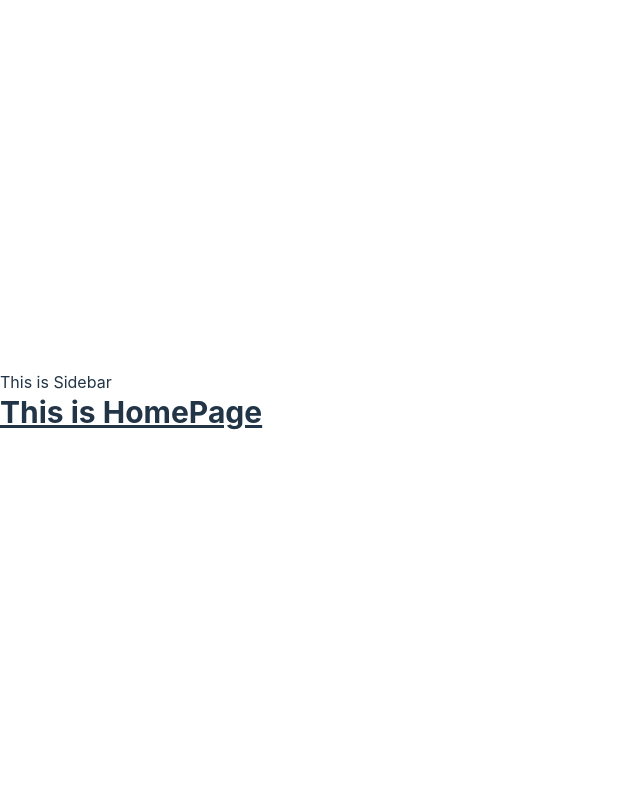
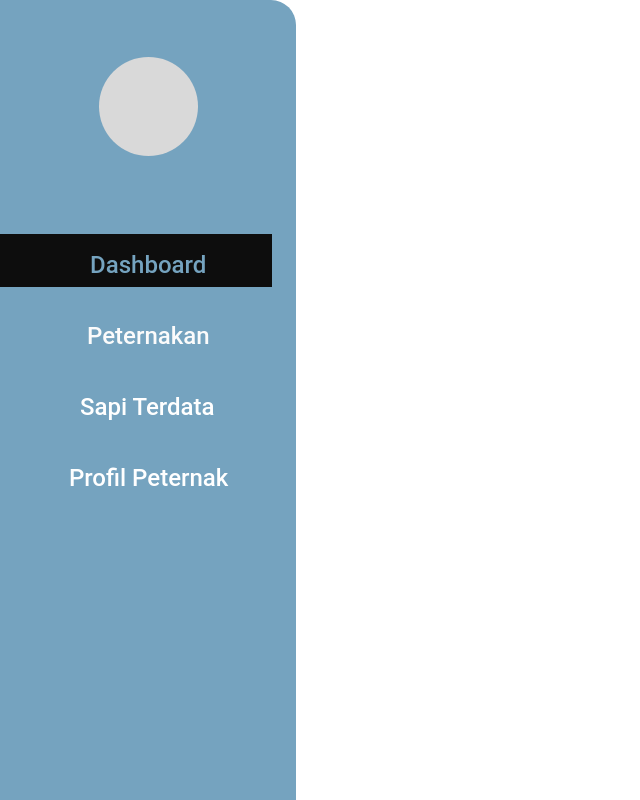
Before and after one commit to Capstone-B-14/kalkulembu-web-fe, a React (Vite) app: page / in a window 1280 px wide. Shown: the top 800 px of the page, without its empty margins (0-640 px from the left). Built offline with nearby package versions, Linux system fonts and the light colour scheme.

Commit message:
feat: Add Sidebar component

```diff
--- a/src/components/Sidebar/index.jsx
+++ b/src/components/Sidebar/index.jsx
@@ -1,3 +1,124 @@
 export default function Sidebar() {
-  return <div>This is Sidebar</div>;
+  return (
+    <div
+    className=""
+    style={{
+      position: "relative"
+          }}>
+      <div
+        style={{
+          width: 296,
+          height: 1080,
+          left: 0,
+          top: 0,
+          position: "absolute",
+          background: "#75A3BF",
+          borderBottomRightRadius: 25,
+          borderTopRightRadius: 25,
+        }}
+      />
+      <div
+        style={{
+          width: 272,
+          height: 725,
+          left: 0,
+          top: 234,
+          position: "absolute",
+        }}
+      >
+        <div
+          style={{
+            left: 110,
+            top: 697,
+            position: "absolute",
+            color: "#FBFBFB",
+            fontSize: 24,
+            fontFamily: "Roboto",
+            fontWeight: "500",
+            wordWrap: "break-word",
+          }}
+        >
+          Logout
+        </div>
+        <div
+          style={{
+            left: 69,
+            top: 226,
+            position: "absolute",
+            textAlign: "center",
+            color: "white",
+            fontSize: 24,
+            fontFamily: "Roboto",
+            fontWeight: "500",
+            wordWrap: "break-word",
+          }}
+        >
+          Profil Peternak
+        </div>
+        <div
+          style={{
+            left: 80,
+            top: 155,
+            position: "absolute",
+            color: "white",
+            fontSize: 24,
+            fontFamily: "Roboto",
+            fontWeight: "500",
+            wordWrap: "break-word",
+          }}
+        >
+          Sapi Terdata
+        </div>
+        <div
+          style={{
+            left: 87,
+            top: 84,
+            position: "absolute",
+            color: "#FBFBFB",
+            fontSize: 24,
+            fontFamily: "Roboto",
+            fontWeight: "500",
+            wordWrap: "break-word",
+          }}
+        >
+          Peternakan
+        </div>
+        <div
+          style={{
+            width: 272,
+            height: 53,
+            left: 0,
+            top: 0,
+            position: "absolute",
+            background: "#0D0D0D",
+          }}
+        ></div>
+        <div
+          style={{
+            left: 90,
+            top: 13,
+            position: "absolute",
+            color: "#75A3BF",
+            fontSize: 24,
+            fontFamily: "Roboto",
+            fontWeight: "500",
+            wordWrap: "break-word",
+          }}
+        >
+          Dashboard
+        </div>
+      </div>
+      <div
+        style={{
+          width: 99,
+          height: 99,
+          left: 99,
+          top: 57,
+          position: "absolute",
+          background: "#D9D9D9",
+          borderRadius: 9999,
+        }}
+      />
+    </div>
+  );
 }
--- a/src/index.css
+++ b/src/index.css
@@ -32,7 +32,7 @@ body {
   display: flex;
   place-items: center;
   min-width: 320px;
-  min-height: 100vh;
+  min-height: 0px;
 }
 
 h1 {
```
